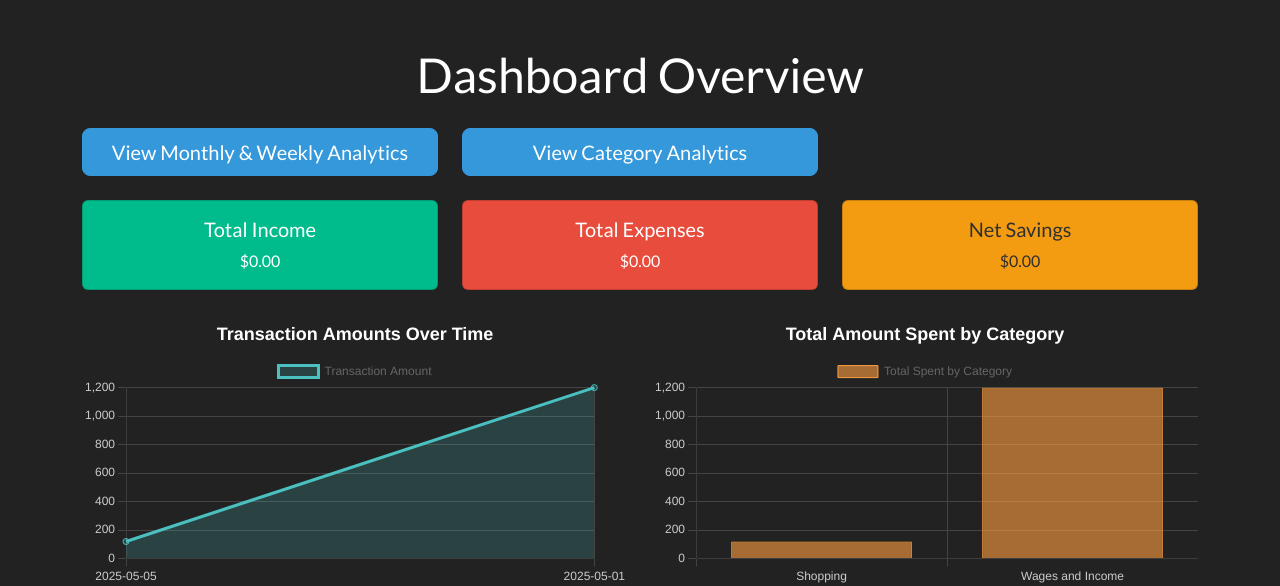
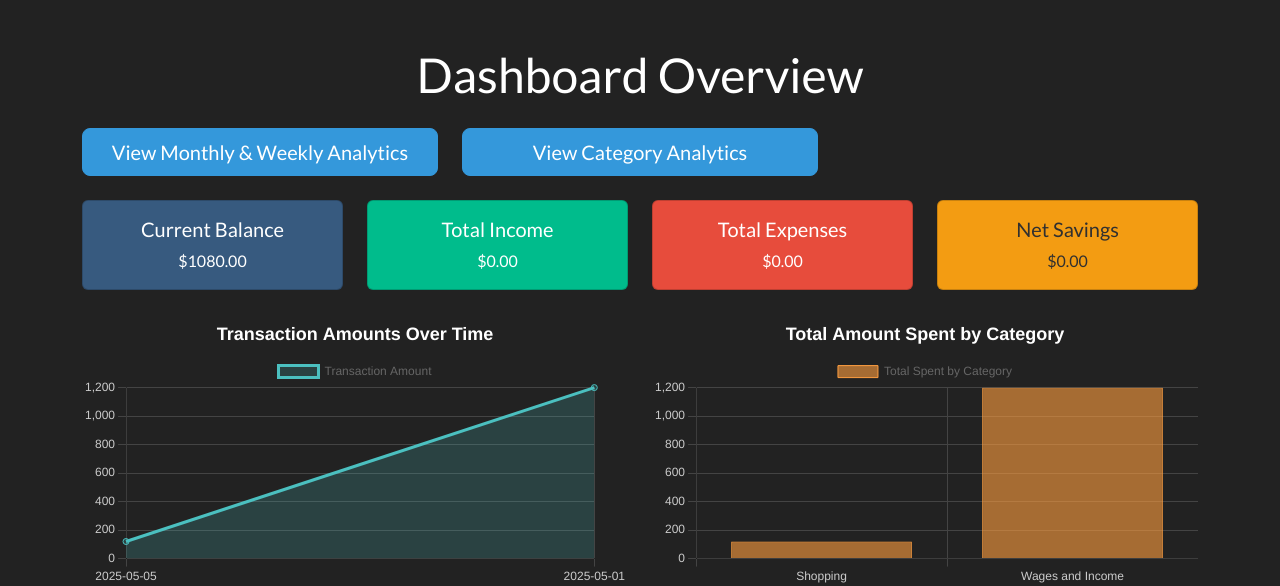
Before and after one commit to sepehrmoghani/agilewebdevproject, a Flask app: page /dashboard/dashboard in a window 1280 px wide. Shown: the part 150-736 px from the top of the page. Run offline with Flask 3, Linux system fonts and the light colour scheme; data comes from the database, SQL or seed files in the repository; some libraries are stand-ins or nearby versions; some web fonts are replaced.

Commit message:
fixed dashboard current balance

```diff
--- a/app/dashboard/routes.py
+++ b/app/dashboard/routes.py
@@ -9,7 +9,9 @@ dashboard_bp = Blueprint('dashboard', __name__, template_folder='templates')
 # Dashboard main page
 @dashboard_bp.route('/dashboard', methods=['GET'])
 def dashboard():
-    return render_template('dashboard/dashboard.html')
+    transactions = Transaction.query.filter_by(user_id=1).all()
+    current_balance = sum(t.amount if t.transaction_type == 'income' else -t.amount for t in transactions)
+    return render_template('dashboard/dashboard.html', current_balance=current_balance)
 
 # API: Get all transactions for user_id=1
 @dashboard_bp.route("api/transactions")
--- a/app/dashboard/templates/dashboard/dashboard.html
+++ b/app/dashboard/templates/dashboard/dashboard.html
@@ -23,7 +23,15 @@
 
     <!-- Overview Cards -->
     <div class="row text-center mb-4">
-        <div class="col-md-4">
+        <div class="col-md-3">
+            <div class="card bg-primary text-white">
+                <div class="card-body">
+                    <h5 class="card-title">Current Balance</h5>
+                    <p class="card-text">{{ "$%.2f"|format(current_balance) }}</p>
+                </div>
+            </div>
+        </div>
+        <div class="col-md-3">
             <div class="card bg-success text-white">
                 <div class="card-body">
                     <h5 class="card-title">Total Income</h5>
@@ -31,7 +39,7 @@
                 </div>
             </div>
         </div>
-        <div class="col-md-4">
+        <div class="col-md-3">
             <div class="card bg-danger text-white">
                 <div class="card-body">
                     <h5 class="card-title">Total Expenses</h5>
@@ -39,7 +47,7 @@
                 </div>
             </div>
         </div>
-        <div class="col-md-4">
+        <div class="col-md-3">
             <div class="card bg-warning text-dark">
                 <div class="card-body">
                     <h5 class="card-title">Net Savings</h5>
```
